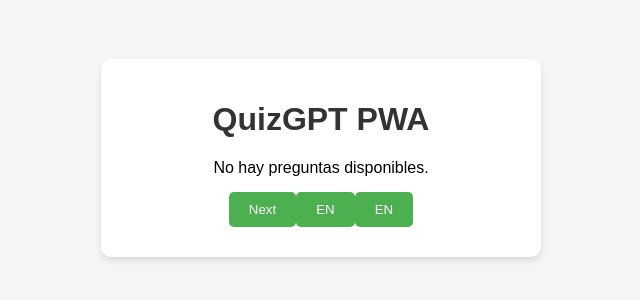
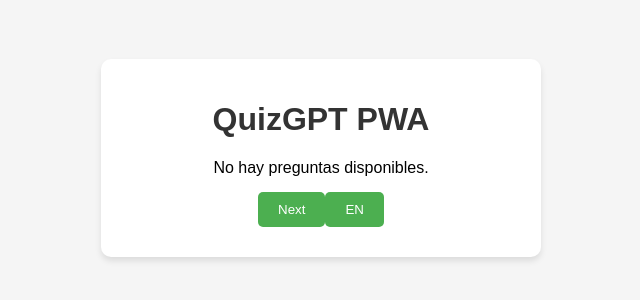
Before and after one commit to ellocoometeotl-ops/quizgpt-pwa, a plain HTML site: page index.html in a window 1280 px wide. Shown: the part 242-542 px from the top of the page, without its empty margins (319-959 px from the left). Drawn offline with Linux system fonts and the light colour scheme; no server answers.

Commit message:
Update index.html

```diff
--- a/index.html
+++ b/index.html
@@ -13,7 +13,7 @@
     <h1>QuizGPT PWA</h1>
     <div id="question-container"></div>
     <div id="choices-container"></div>
-    <button id="next-btn">Next</button><button id="lang-btn">EN</button><button id="lang-btn">EN</button>
+    <button id="next-btn">Next</button><button id="lang-btn">EN</button>
     <div id="feedback"></div>
   </div>
   <script src="app.js"></script>
```
